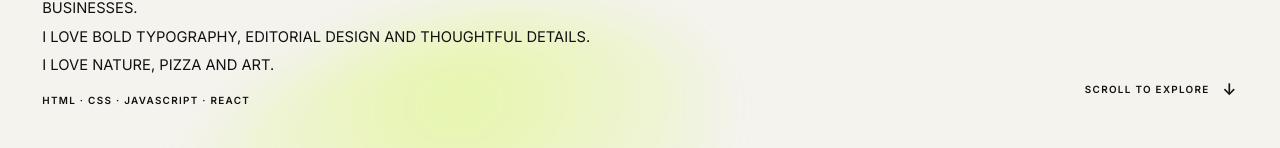
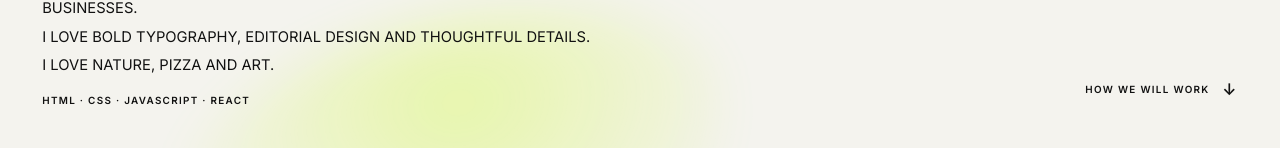
Before and after one commit to juliayp/Portfolio, a React (Vite) app: page / in a window 1280 px wide. Shown: the part 652-800 px from the top of the page. Built offline with nearby package versions, Linux system fonts and the light colour scheme.

Commit message:
feat: link hero CTA to approach section

```diff
--- a/src/components/Hero.jsx
+++ b/src/components/Hero.jsx
@@ -496,7 +496,7 @@ export function Hero({ language, onLanguageChange, children }) {
                 {copy.description.map((line) => <p key={line}>{line}</p>)}
                 <p className="hero-tech">HTML · CSS · JAVASCRIPT · REACT</p>
               </div>
-              <a className="scroll-link" href="#work">
+              <a className="scroll-link" href="#approach">
                 {copy.scroll} <span aria-hidden="true">↓</span>
               </a>
             </div>
--- a/src/data/translations.js
+++ b/src/data/translations.js
@@ -437,7 +437,7 @@ export const translations = {
       'I LOVE NATURE, PIZZA AND ART.',
     ],
     playWithMe: ['CLICK ME'],
-    scroll: 'SCROLL TO EXPLORE',
+    scroll: 'HOW WE WILL WORK',
     menu: 'MENU',
     close: 'CLOSE',
     about: {
@@ -780,7 +780,7 @@ export const translations = {
       'AMO LA NATURA, LA PIZZA E L’ARTE.',
     ],
     playWithMe: ['CLICCA QUI'],
-    scroll: 'SCORRI PER ESPLORARE',
+    scroll: 'COME LAVORIAMO',
     menu: 'MENU',
     close: 'CHIUDI',
     about: {
```
